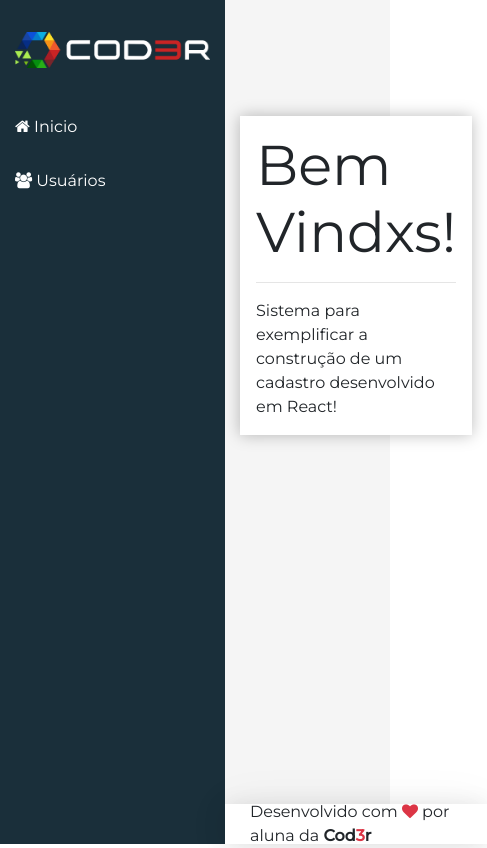
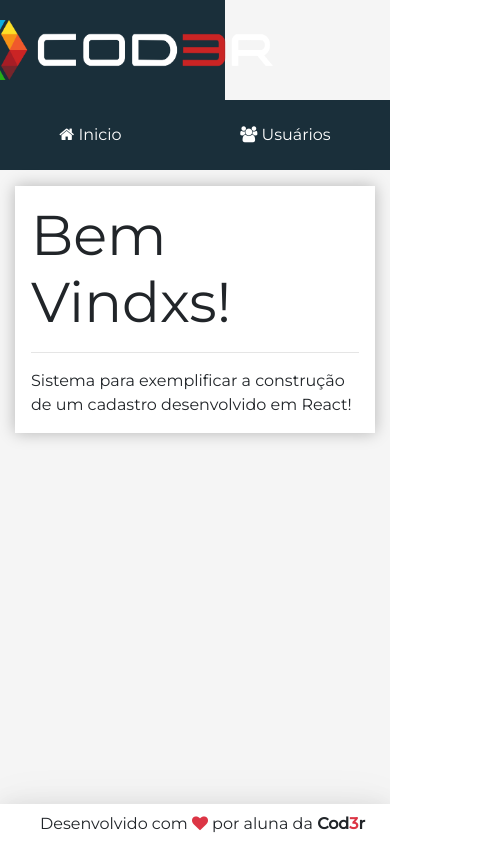
Before and after one commit to IngridCBarbosa/register-page, a React (Create React App) app in the folder frontend/: page / in a window 390 px wide. Shown: the whole page, 487 px wide, since content can reach past the window. Built offline with nearby package versions, Linux system fonts and the light colour scheme.

Commit message:
finishing exercise

```diff
--- a/frontend/src/components/template/Logo.css
+++ b/frontend/src/components/template/Logo.css
@@ -10,3 +10,9 @@
     padding: 0px 15px;
     width: 100%;
 }
+
+@media(max-width: 576px){
+    aside.logo img {
+        width: 350px;
+    }
+}
--- a/frontend/src/components/template/Navi.css
+++ b/frontend/src/components/template/Navi.css
@@ -16,3 +16,20 @@
 .menu a:hover{
     background: linear-gradient(135deg, #07a7e3 0%, #32dac3 100%)
 }
+
+@media(max-width:768px){
+    .menu{
+        display: flex;
+        justify-content: flex-start;
+        align-items: center;
+    }
+    .menu a {
+        display: inline;
+        padding: 10px;
+        margin: 0px;
+    }
+    .menu {
+        height: 100%;
+        justify-content: space-around;
+    }
+}
--- a/frontend/src/main/App.css
+++ b/frontend/src/main/App.css
@@ -5,6 +5,7 @@
     --header-height: 100px;
     --aside-width: 225px;
     --footer-height: 40px;
+    --menu-top-height: 70px;
 
     --shadow:
         0 2px 23px 0 rgba(0,0,0,0.1),
@@ -50,3 +51,36 @@
 footer.footer {
     grid-area: footer;
 }
+
+@media(max-width:768px){
+    .app {
+        grid-template-rows:
+            var(--header-height)
+            var(--menu-top-height)
+            1fr
+            var(--footer-height);
+        grid-template-columns: var(--aside-width) 1fr;
+        grid-template-areas:
+            "logo header"
+            "menu menu"
+            "content content"
+            "footer footer";
+    }
+}
+
+@media(max-width: 576){
+    .app {
+        grid-template-rows:
+            var(--logo-height)
+            var(--menu-top-height)
+            1fr
+            var(--footer-height);
+        grid-template-columns: 1fr;
+        grid-template-areas:
+            "logo"
+            "menu"
+            "content"
+            "footer";
+
+    }
+}
```
